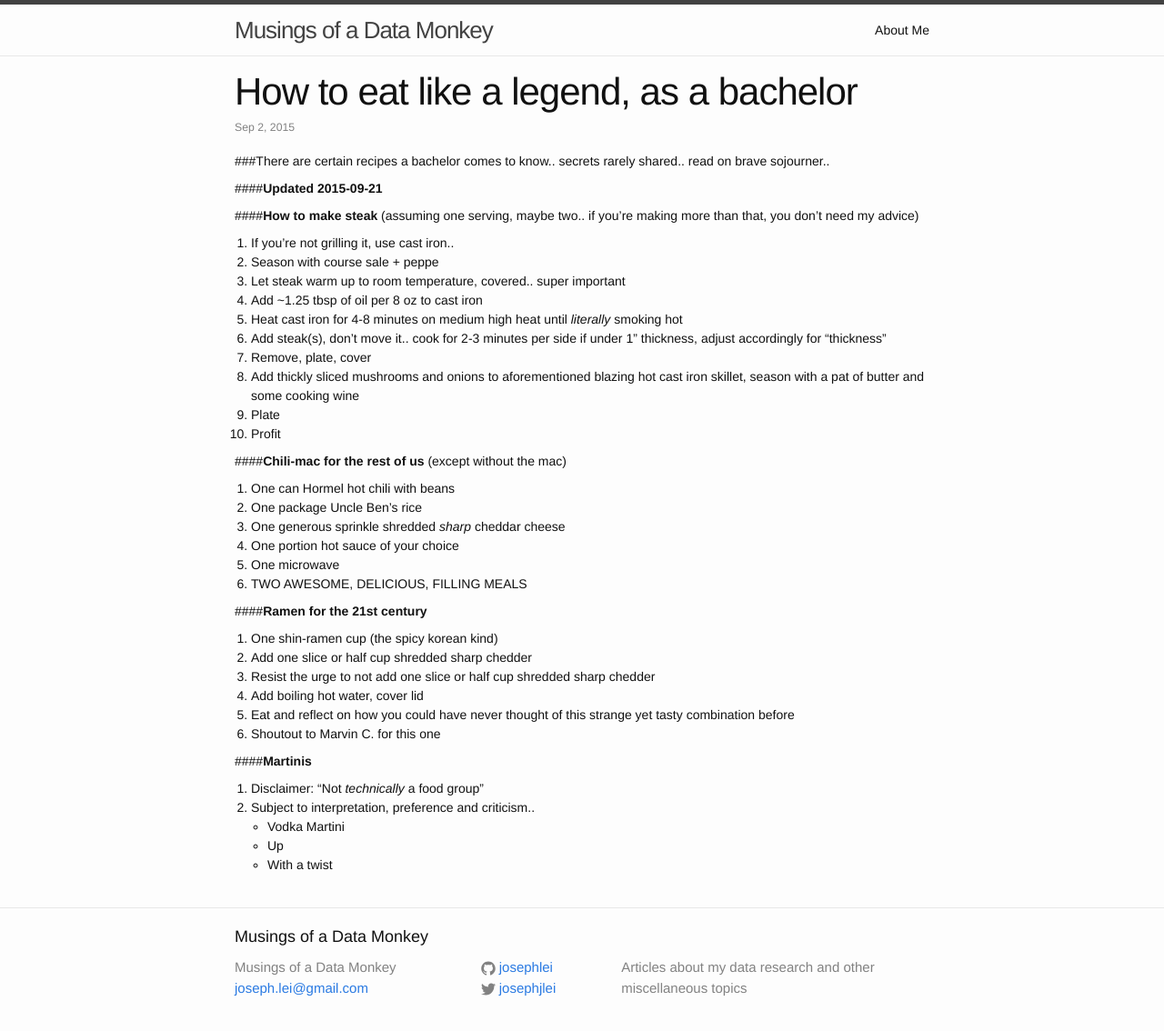
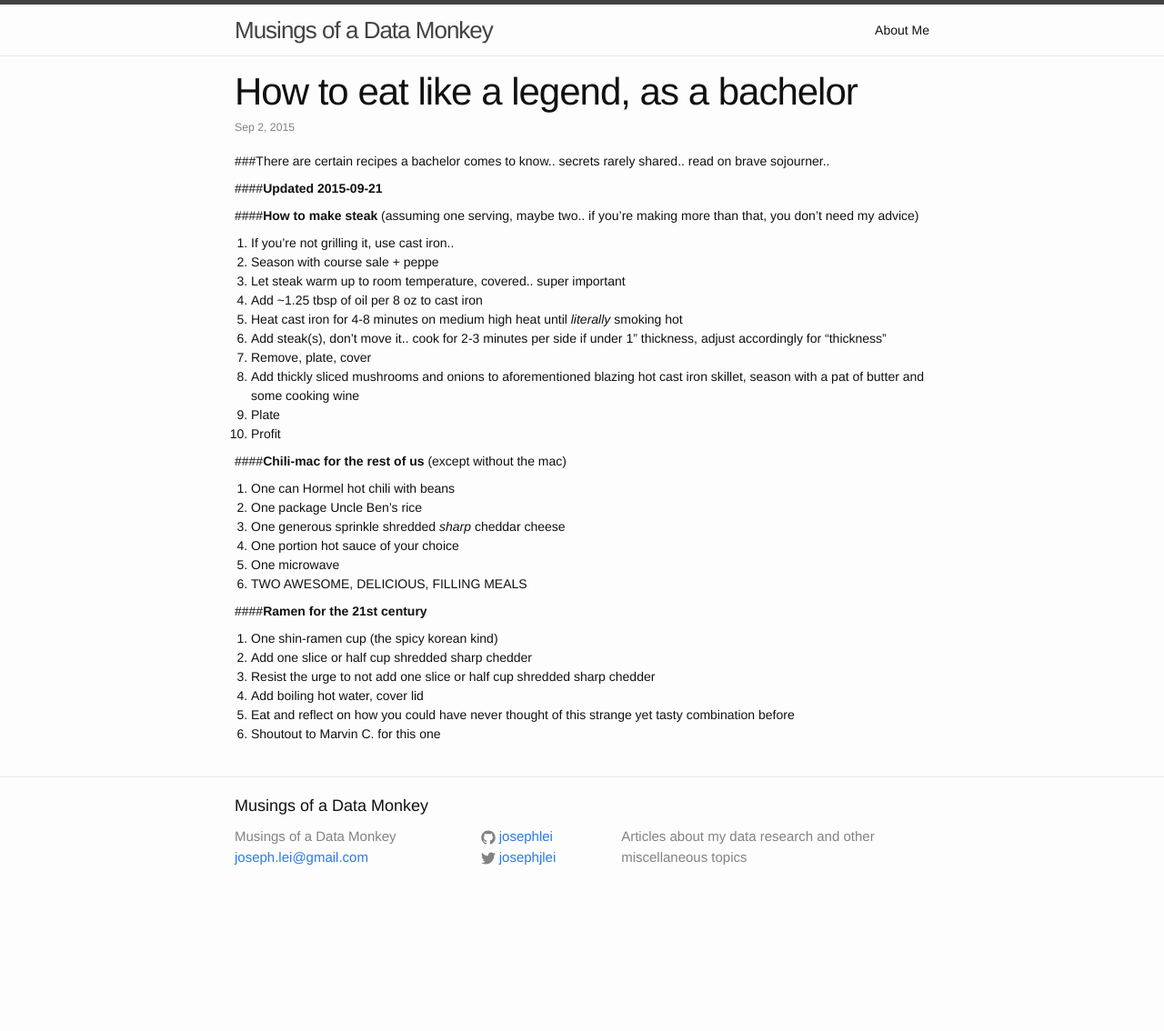
Before and after one commit to josephlei/jjl-website, a Jekyll site: the page built from _posts/2015-09-02-bachelor-recipes.markdown, in a window 1280 px wide. Shown: the whole page at 91% size. Built offline with Jekyll 4.4.1, drawn with Linux system fonts in a browser that asks for light colours; after the commit the page ends 990 px from its top, so only the background shows below that.

Commit message:
direct shell update

```diff
--- a/_posts/2015-09-02-bachelor-recipes.markdown
+++ b/_posts/2015-09-02-bachelor-recipes.markdown
@@ -40,11 +40,3 @@ published: true
 4. Add boiling hot water, cover lid
 5. Eat and reflect on how you could have never thought of this strange yet tasty combination before
 6. Shoutout to Marvin C. for this one
-
-####**Martinis**
-
-1. Disclaimer: "Not *technically* a food group"
-2. Subject to interpretation, preference and criticism..
-  * Vodka Martini
-  * Up
-  * With a twist
```
Also changed, not shown: _posts/2015-09-06-goals.markdown (+19 -11 lines).
